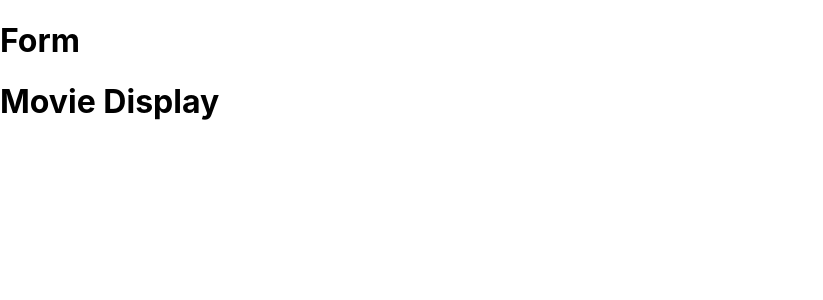
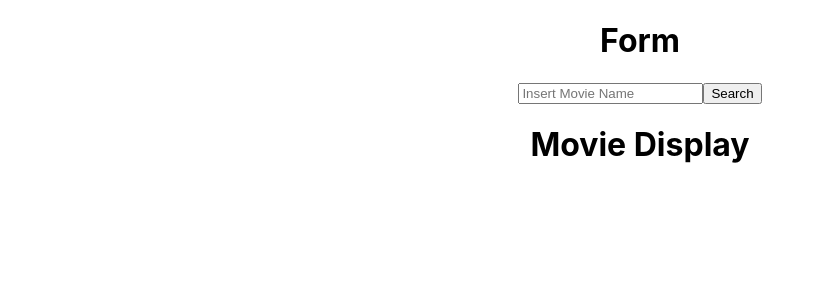
Before and after one commit to riyad-i/movie-search, a React (Create React App) app: page / in a window 1280 px wide. Shown: the top 300 px of the page, without its empty margins (0-823 px from the left). Built offline with nearby package versions, Linux system fonts and the light colour scheme.

Commit message:
handleChange,  handleSubmit

```diff
--- a/src/App.js
+++ b/src/App.js
@@ -2,13 +2,25 @@ import logo from './logo.svg';
 import './App.css';
 import MovieDisplay from './components/MovieDisplay';
 import Form from './components/Form';
+import { useEffect, useState } from 'react';
 
 
 
 function App() {
+  const apiKey = '54cc14be'
+
+  const [movie, setMovie] = useState(null)
+
+  const getMovie = async (searchTerm) => {
+    const res = await fetch(`http://www.omdbapi.com/?apikey=${apiKey}&t=${searchTerm}`)
+    const data = await res.json()
+    console.log(data);
+    setMovie(data)
+  }
+
   return (
-    <div className="">
-      <Form/>
+    <div className="App">
+      <Form getMovie={getMovie}/>
       <MovieDisplay/>
     </div>
   );
--- a/src/components/Form.js
+++ b/src/components/Form.js
@@ -1,7 +1,29 @@
-
+import { useState } from "react"
 
 export default function Form(props){
+
+    const {getMovie} = props
+    const [formData, setFormData] = useState('')
+
+    const handleChange = (e) =>{
+        e.preventDefault()
+        setFormData(e.target.value)
+    }
+
+    const handleSubmit = (e) => {
+        e.preventDefault()
+        getMovie(formData)
+        setFormData('')
+    }
+
     return(
+        <>
         <h1> Form </h1>
+        <form onSubmit={handleSubmit}>
+            <input type="text" placeholder="Insert Movie Name" value={formData} onChange={handleChange}/>
+            <button>Search</button>
+
+        </form>
+        </>
     )
 }
```
